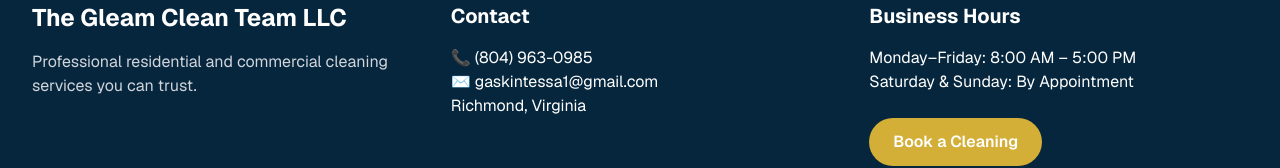
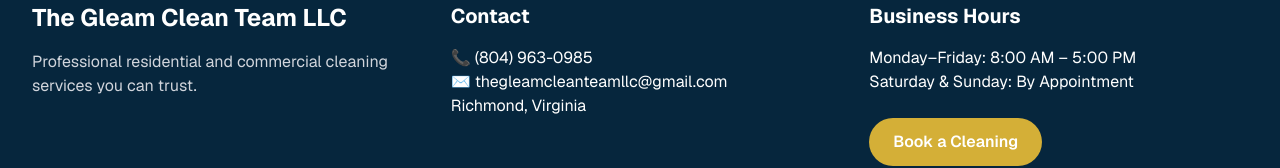
Before and after one commit to TheGleamCleanTeam/thegleamcleanteamllc-website, a Next.js app in the folder website/: page / in a window 1280 px wide. Shown: the part 4644-4812 px from the top of the page. Built offline with nearby package versions, Linux system fonts and the light colour scheme.

Commit message:
Update business email

```diff
--- a/website/src/app/page.tsx
+++ b/website/src/app/page.tsx
@@ -378,7 +378,7 @@
           <div>
             <h4 className="font-bold text-xl mb-4">Contact</h4>
             <p>📞 (804) 963-0985</p>
-            <p>✉️ gaskintessa1@gmail.com</p>
+            <p>✉️ thegleamcleanteamllc@gmail.com</p>
             <p>Richmond, Virginia</p>
           </div>
 
```
